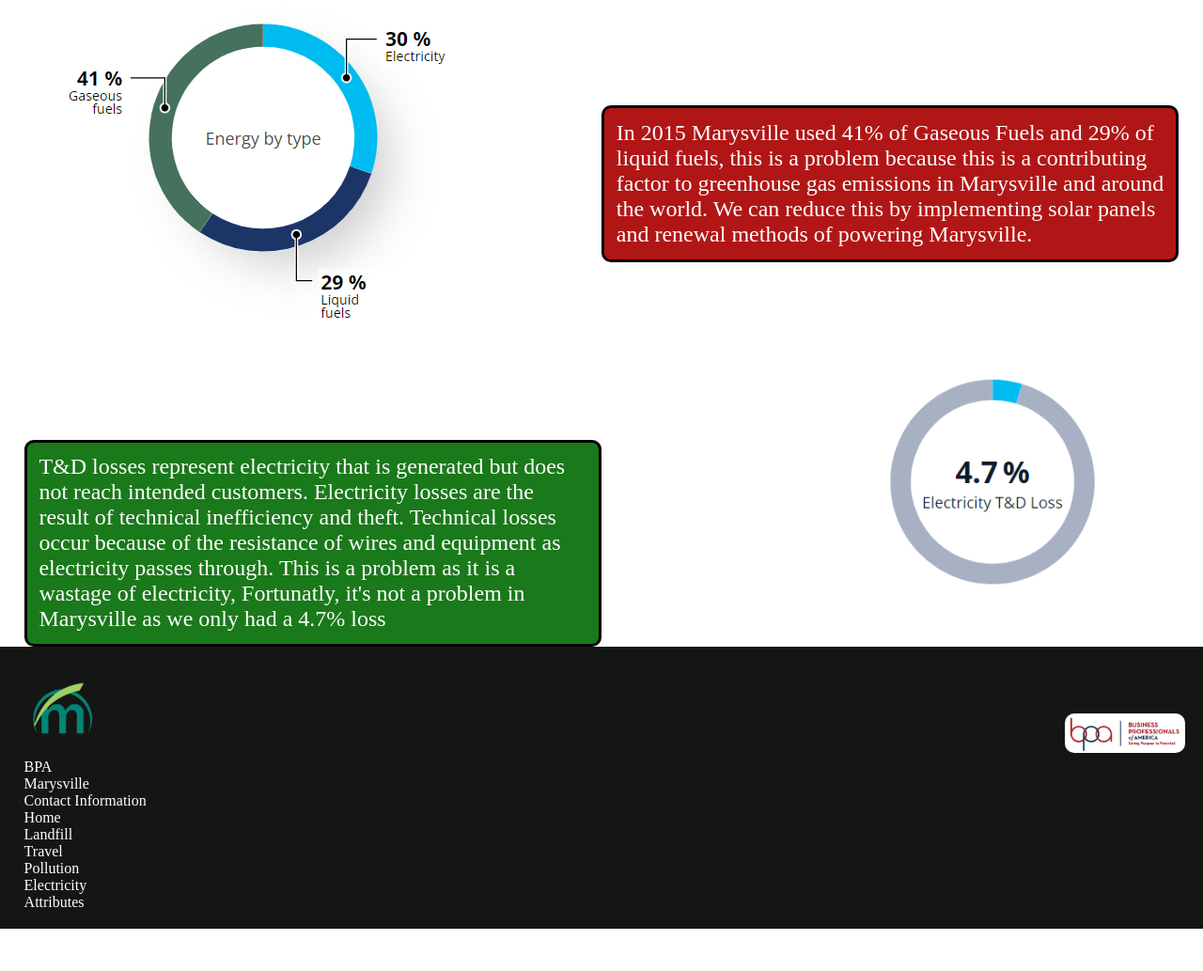
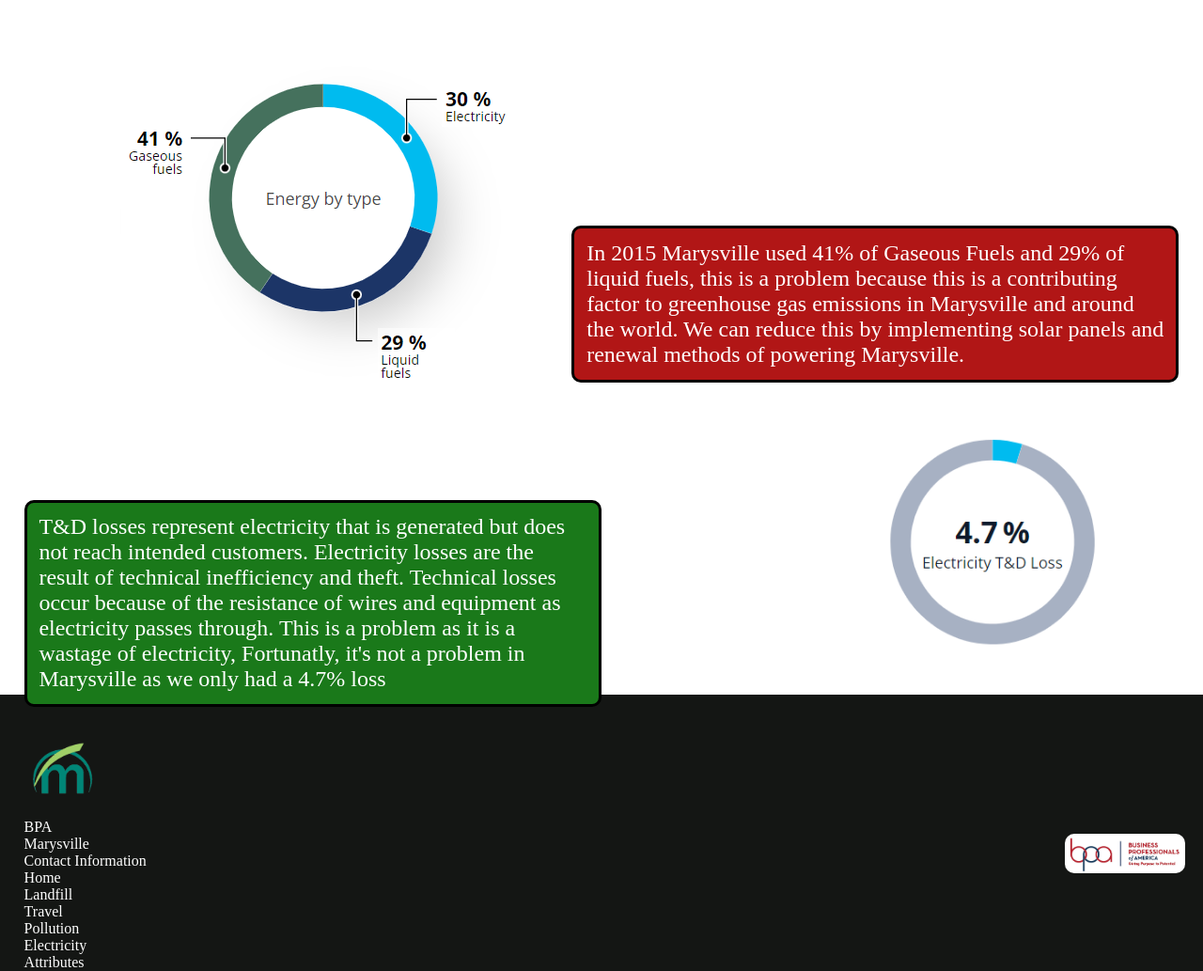
Before and after one commit to marysvillegreen/marysvillegreen.github.io, a plain HTML site: page page_4.html in a window 1280 px wide. Shown: the part 2322-3355 px from the top of the page at 94% size. Before the commit the page ends 3310 px from the top, so only its background shows below. Drawn offline with Linux system fonts and the light colour scheme; a web font is replaced by a local one.

Commit message:
Changes made

```diff
--- a/attributes.css
+++ b/attributes.css
@@ -78,6 +78,7 @@
 font-family: 'Poppins', sans-serif;
 /* margin-top: -0.5%; */
 margin-right: 8%;
+
 }
 
 .a3 {
@@ -103,7 +104,8 @@
 font-size: 17px;
 font-family: 'Poppins', sans-serif;
 /* margin-top: -0.5%; */
-  margin-right: 8%;
+margin-right: 11%;
+/* margin-left: -90%; */
 }
 
 .circle_actual_image {
@@ -126,7 +128,7 @@
 .bpa_image {
 width: 10%;
 margin-left: 2%;
-  margin-top: -15%;
+margin-top: -10%;
 margin-right: 1.5%;
 border-radius: 10px;
 float: right;
@@ -143,8 +145,8 @@
 float: center;
 
 width: 100%;
-  Height: 300px;
-  aspect-ratio: 1 / 1;
+/* Height: 300px; */
+aspect-ratio: 16 / 3;
 margin-left: 0px;
 margin-right: 0px;
 padding: 0px;
--- a/page1.css
+++ b/page1.css
@@ -68,19 +68,33 @@
   background-color:  rgb(255, 255, 255);
   border: 3px white solid;
 }
+.bpa_image {
+  width: 10%;
+  margin-left: 2%;
+  margin-top: -10%;
+  margin-right: 1.5%;
+  border-radius: 10px;
+  float: right;
+  }
 
-#emptycanvas div {
+  .marysville_logo {
+  width: 10%;
+  margin-top: 1%;
+  margin-left: 0%;
+  }
+
+  #emptycanvas div {
   display: block;
   float: center;
 
   width: 100%;
-  Height: 300px;
-  aspect-ratio: 1 / 1;
+  /* Height: 300px; */
+  aspect-ratio: 16 / 3;
   margin-left: 0px;
   margin-right: 0px;
   padding: 0px;
-  margin-top: 10%;
-}
+  margin-top: 0%;
+  }
 
 #emptycanvascolor { background: rgb(20, 22, 20);}
 
@@ -323,18 +337,3 @@
   border: solid 3px black;
   margin-top: -25%;
 }
-
-.bpa_image {
-  width: 10%;
-  margin-left: 2%;
-  margin-top: -15%;
-  margin-right: 1.5%;
-  border-radius: 10px;
-  float: right;
-}
-
-.marysville_logo {
-  width: 10%;
-  margin-top: 1%;
-  margin-left: 0%;
-}
--- a/page2.css
+++ b/page2.css
@@ -51,18 +51,33 @@
   background-image:  rgb(255, 255, 255);
 }
 
-#emptycanvas div {
+.bpa_image {
+  width: 10%;
+  margin-left: 2%;
+  margin-top: -10%;
+  margin-right: 1.5%;
+  border-radius: 10px;
+  float: right;
+  }
+
+  .marysville_logo {
+  width: 10%;
+  margin-top: 1%;
+  margin-left: 0%;
+  }
+
+  #emptycanvas div {
   display: block;
   float: center;
 
   width: 100%;
-  Height: 300px;
-  aspect-ratio: 1 / 1;
+  /* Height: 300px; */
+  aspect-ratio: 16 / 3;
   margin-left: 0px;
   margin-right: 0px;
   padding: 0px;
-  margin-top: -2%;
-}
+  margin-top: 0%;
+  }
 
 #emptycanvascolor { background: rgb(20, 22, 20);}
 
@@ -277,24 +292,6 @@
   color: black;
 }
 
-.bpa_image {
-  width: 10%;
-  margin-left: 2%;
-  margin-top: -15%;
-  margin-right: 1.5%;
-  border-radius: 10px;
-  float: right;
-}
-
-.marysville_logo {
-  width: 10%;
-  margin-top: 1%;
-  margin-left: 0%;
-}
-
-
-
-
 .information_img {
   width: 40%;
   margin-top: 5%;
--- a/page3.css
+++ b/page3.css
@@ -54,18 +54,33 @@
   background-image:  rgb(255, 255, 255);
 }
 
-#emptycanvas div {
+.bpa_image {
+  width: 10%;
+  margin-left: 2%;
+  margin-top: -10%;
+  margin-right: 1.5%;
+  border-radius: 10px;
+  float: right;
+  }
+
+  .marysville_logo {
+  width: 10%;
+  margin-top: 1%;
+  margin-left: 0%;
+  }
+
+  #emptycanvas div {
   display: block;
   float: center;
 
   width: 100%;
-  Height: 300px;
-  aspect-ratio: 1 / 1;
+  /* Height: 300px; */
+  aspect-ratio: 16 / 3;
   margin-left: 0px;
   margin-right: 0px;
   padding: 0px;
-  margin-top: -2%;
-}
+  margin-top: 0%;
+  }
 
 #emptycanvascolor { background: rgb(20, 22, 20);}
 
@@ -365,18 +380,3 @@
   font-family: 'Antic Slab', serif;
   color: black;
 }
-
-.bpa_image {
-  width: 10%;
-  margin-left: 2%;
-  margin-top: -15%;
-  margin-right: 1.5%;
-  border-radius: 10px;
-  float: right;
-}
-
-.marysville_logo {
-  width: 10%;
-  margin-top: 1%;
-  margin-left: -83%;
-}
--- a/page4.css
+++ b/page4.css
@@ -51,18 +51,33 @@
   background-image:  rgb(255, 255, 255);
 }
 
-#emptycanvas div {
+.bpa_image {
+  width: 10%;
+  margin-left: 2%;
+  margin-top: -10%;
+  margin-right: 1.5%;
+  border-radius: 10px;
+  float: right;
+  }
+
+  .marysville_logo {
+  width: 10%;
+  margin-top: 1%;
+  margin-left: 0%;
+  }
+
+  #emptycanvas div {
   display: block;
   float: center;
 
   width: 100%;
-  Height: 300px;
-
+  /* Height: 300px; */
+  aspect-ratio: 16 / 3;
   margin-left: 0px;
   margin-right: 0px;
   padding: 0px;
-  margin-top: 25%;
-}
+  margin-top: 24%;
+  }
 
 #emptycanvascolor { background: rgb(20, 22, 20);}
 
@@ -263,12 +278,12 @@
   margin-top: 0%;
 }
 
-.stattext {
+/* .stattext {
   float: right;
   margin-left: 50%;
-  margin-top: -15%;
+  margin-top: 100%;
   font-size: 150%;
-}
+} */
 
 .stat3text {
   float: left;
@@ -294,33 +309,22 @@
 }
 
 .stat {
-  padding-left: 5%;
-  margin-top: 0%;
+  padding-left: 10%;
+  margin-top: 5%;
 }
 
 .stattext {
   float: right;
+  width: 48%;
+  aspect-ratio: 16 / 2;
   padding: 1%;
   margin-right: 2%;
-  margin-top: -20%;
+  margin-left: 50%;
+  margin-top: -15%;
   background-color: #b11616;
   color: white;
   border-radius: 10px;
   font-family: 'Antic Slab', serif;
+  font-size: 150%;
   border: solid 3px black;
 }
-
-.bpa_image {
-  width: 10%;
-  margin-left: 2%;
-  margin-top: -15%;
-  margin-right: 1.5%;
-  border-radius: 10px;
-  float: right;
-}
-
-.marysville_logo {
-  width: 10%;
-  margin-top: 1%;
-  margin-left: 0%;
-}
--- a/voi.css
+++ b/voi.css
@@ -63,19 +63,33 @@
   margin-left: 15%;
   margin-top: 30px;
 }
-#emptycanvas div {
+.bpa_image {
+  width: 10%;
+  margin-left: 2%;
+  margin-top: -10%;
+  margin-right: 1.5%;
+  border-radius: 10px;
+  float: right;
+  }
+
+  .marysville_logo {
+  width: 10%;
+  margin-top: 1%;
+  margin-left: 0%;
+  }
+
+  #emptycanvas div {
   display: block;
   float: center;
 
   width: 100%;
-  Height: 300px;
-  aspect-ratio: 1 / 1;
+  /* Height: 300px; */
+  aspect-ratio: 16 / 3;
   margin-left: 0px;
   margin-right: 0px;
   padding: 0px;
-
-
-}
+  margin-top: 0%;
+  }
 #colorsquare {
   background: rgb(49, 156, 122);
   height: 100%;
@@ -128,20 +142,7 @@
   padding: 0px;
   box-sizing: border-box;
 }
-.bpa_image {
-  width: 10%;
-  margin-left: 2%;
-  margin-top: -15%;
-  margin-right: 1.5%;
-  border-radius: 10px;
-  float: right;
-}
 
-.marysville_logo {
-  width: 10%;
-  margin-top: 1%;
-  margin-left: 0%;
-}
 .navbar {
   overflow: hidden;
   background-color: #2c2a2a;
```
Also changed, not shown: index.html (+2 -2 lines), page_4.html (+6 -1 lines). Lines whose indentation alone changed are shown as unchanged.
